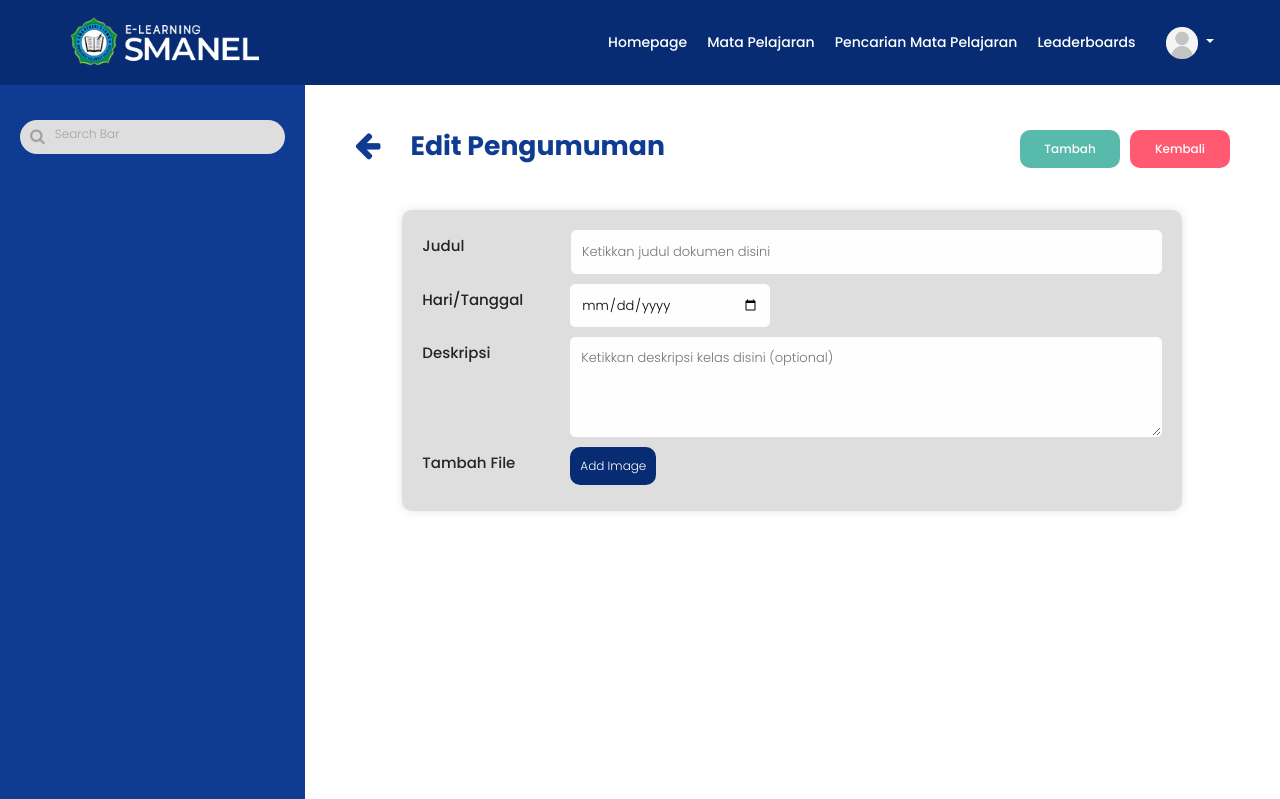
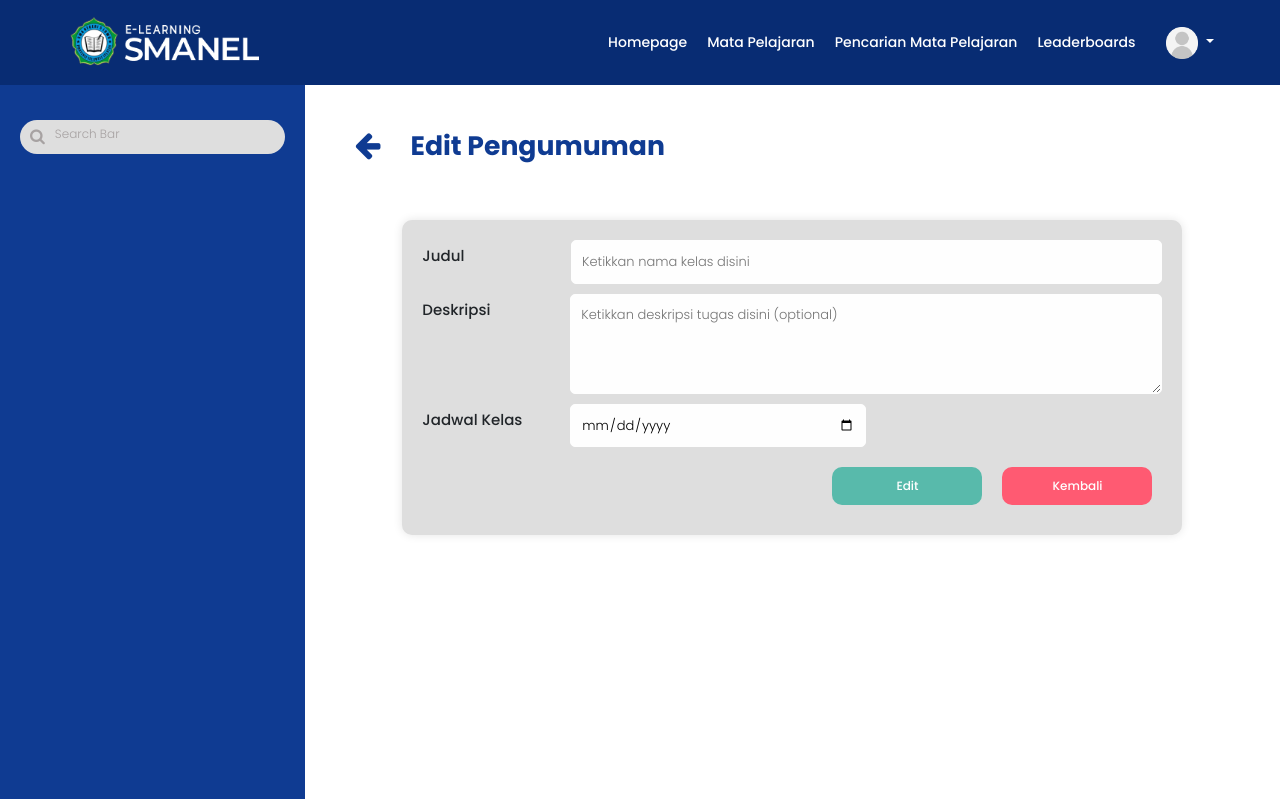
Before and after one commit to arusmiati/Kel2-eLearning, a PHP site: page /editannouncement.html in a window 1280 px wide. Shown: the top 799 px of the page. Run offline with PHP 8.4, Linux system fonts and the light colour scheme.

Commit message:
Update edit slide announcement

```diff
--- a/editannouncement.html
+++ b/editannouncement.html
@@ -11,7 +11,7 @@
     <link rel="preconnect" href="https://fonts.gstatic.com" crossorigin>
     <link href="https://fonts.googleapis.com/css2?family=Poppins:wght@100;300;500;700;800&display=swap"rel="stylesheet">
     <link rel="stylesheet" href="https://stackpath.bootstrapcdn.com/font-awesome/4.7.0/css/font-awesome.min.css"integrity="sha384-wvfXpqpZZVQGK6TAh5PVlGOfQNHSoD2xbE+QkPxCAFlNEevoEH3Sl0sibVcOQVnN" crossorigin="anonymous">
-    <title>Edit Slide</title>
+    <title>Edit Announcement</title>
     <link rel="stylesheet" href="style.css">
 
 </head>
@@ -78,43 +78,37 @@
             <div class="doc-content">
                 <div class="doc-header">
                     <div class="d-flex">
-                        <span><a href="detailmapel.html"><i class="fa fa-arrow-left"></i></a> </span>
+                        <span><a href="homepage_admin.html"><i class="fa fa-arrow-left"></i></a> </span>
                         <h1>Edit Pengumuman</h1>
-                        <div class="clicks">
-                            <div class="btn-back">
-                                <button onclick="location.href='homepage_admin.html'">Kembali</button>
-                            </div>
-                            <div class="btn-start">
-                                <button onclick="location.href='homepage_admin.html'">Tambah</button>
-                            </div>
-                        </div>
+
                     </div>
 
                     <div class="search-box1 doc-guru ml-auto">
                         <span><i class="fa fa-search"></i><p>Search Bar</p></span>
                     </div>
                 </div>
-                <div class="add-docs">
+                <div class="add-docs tambah-tugas">
                     <div class="title d-flex">
                         <p>Judul</p>
-                        <input type="text" placeholder="Ketikkan judul dokumen disini">
+                        <input type="text" placeholder="Ketikkan nama kelas disini">
                     </div>
                     <div class="title d-flex">
-                        <p>Hari/Tanggal</p>
-                        <input type="date" class="date">
+                        <p>Deskripsi</p>
+                        <textarea name="paragraph_text" placeholder="Ketikkan deskripsi tugas disini (optional)"></textarea>
                     </div>
                     <div class="title d-flex">
-                        <p>Deskripsi </p>
-                        <textarea name="paragraph_text" placeholder="Ketikkan deskripsi kelas disini (optional)"></textarea>
+                        <p>Jadwal Kelas</p>
+                        <input class="waktu1" placeholder="Waktu" type="date" />
+
                     </div>
-                    <div class="add-file d-flex">
-                        <p>Tambah File</p>
-                        <div class="upload-btn-wrapper">
-                            <button class="add">Add Image</button>
-                            <input type="file" name="myfile" accept="image/*"/>
+                    <div class="click">
+                        <div class="btn-back">
+                            <button onclick="location.href='homepage_admin.html'">Kembali</button>
+                        </div>
+                        <div class="btn-start">
+                            <button onclick="tambahConfirm()">Edit</button>
                         </div>
                     </div>
-
                 </div>
 
            </div>
@@ -156,7 +150,7 @@
             if (c == 0) {
                 document.getElementById("confirm-box-tambah").style.display = "block"
                 setTimeout (()=>{
-                    window.location.href='dokumen_guru.html'
+                    window.location.href='homepage_admin.html'
                 },3000);
                 c = 1;
             }
--- a/style.css
+++ b/style.css
@@ -2376,6 +2376,11 @@ button.remove {
 
 
 /* EDIT SLIDE */
+
+.title input.waktu1{
+    margin-left: 0px;
+    width: 40%;
+}
 .clicks {
     display: flex;
     flex-direction: row-reverse;
--- a/style_homepage.css
+++ b/style_homepage.css
@@ -523,6 +523,7 @@ button.edit {
     .announ2 h5 {
         font-size: 14px;
     }
+
 }
 
 @media screen and (min-width: 100px) and (max-width: 750px) {
@@ -660,6 +661,10 @@ button.edit {
     .announ2 h5 {
         font-size: 14px;
     }
+
+    .edit2 {
+        margin-left: 100px;
+    }
 }
 
 @media screen and (min-width: 1201px) {
```
Also changed, not shown: editslide.html (+19 -18 lines).
